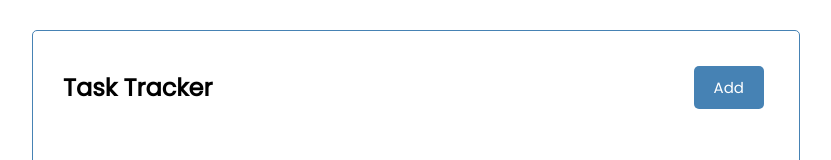
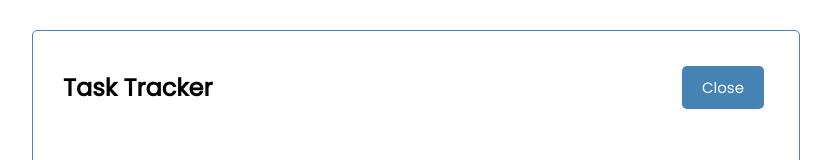
Before and after one commit to avacadok/angular, an Angular app: page / in a window 1280 px wide. Both pictures are taken after a click on the button "Add". Shown: the top 160 px of the page, without its empty margins (224-1055 px from the left). Built offline with nearby package versions, Linux system fonts and the light colour scheme; data requests are answered from the project's data file.

Commit message:
toggle to show the add task section when click on add

```diff
--- a/src/app/components/add-task/add-task.component.html
+++ b/src/app/components/add-task/add-task.component.html
@@ -1,4 +1,4 @@
-<form class="add-form" (ngSubmit)="onSubmit()">
+<form *ngIf="showAddTask" class="add-form" (ngSubmit)="onSubmit()">
   <div class="add-task-form">
     <label for="text">Task</label>
     <input type="text"
--- a/src/app/components/add-task/add-task.component.ts
+++ b/src/app/components/add-task/add-task.component.ts
@@ -1,5 +1,7 @@
 import { Component, OnInit, Output, EventEmitter } from '@angular/core';
 import { Task } from 'src/app/Task';
+import { UiService } from 'src/app/services/ui.service';
+import { Subscription } from 'rxjs';
 
 @Component({
   selector: 'app-add-task',
@@ -11,8 +13,14 @@
   text: string;
   day: string;
   reminder: boolean = false;
+  showAddTask: boolean = false;
+  subscription: Subscription;
 
-  constructor() { }
+  constructor(private uiService: UiService) {
+    this.subscription = this.uiService
+      .onToggle()
+      .subscribe(value => this.showAddTask = value)
+   }
 
   ngOnInit(): void {
   }
--- a/src/app/components/header/header.component.html
+++ b/src/app/components/header/header.component.html
@@ -1,7 +1,7 @@
 <header>
   <h1>{{title}}</h1>
   <app-button
-  text="Add"
+  text="{{ showAddTask ? 'Close' : 'Add' }}"
   color="steelblue"
   (btnClick)="toggleAddTask()"
   ></app-button>
--- a/src/app/components/header/header.component.ts
+++ b/src/app/components/header/header.component.ts
@@ -1,4 +1,6 @@
 import { Component, OnInit } from '@angular/core';
+import { UiService } from 'src/app/services/ui.service';
+import { Subscription } from 'rxjs';
 
 @Component({
   selector: 'app-header',
@@ -7,14 +9,20 @@
 })
 export class HeaderComponent implements OnInit {
   title: string = 'Task Tracker';
+  showAddTask: boolean = false;
+  subscription: Subscription;
 
-  constructor() { }
+  constructor(private uiService: UiService) {
+    this.subscription = this.uiService
+      .onToggle()
+      .subscribe(value => this.showAddTask = value)
+  }
 
   ngOnInit(): void {
   }
 
   toggleAddTask() {
-    console.log("toggle")
+    this.uiService.toggleAddTask();
   }
 
 }
--- /dev/null
+++ b/src/app/services/ui.service.ts
@@ -0,0 +1,22 @@
+import { Injectable } from '@angular/core';
+import { Observable, Subject } from 'rxjs';
+
+@Injectable({
+  providedIn: 'root'
+})
+export class UiService {
+  private showAddTask: boolean = false;
+  private subject = new Subject<any>();
+
+  constructor() { }
+
+  toggleAddTask(): void {
+    //set showAddTask to the opposite value
+    this.showAddTask = !this.showAddTask;
+    this.subject.next(this.showAddTask)
+  }
+
+  onToggle(): Observable<any> {
+    return this.subject.asObservable();
+  }
+}
```
Also changed, not shown: 1 other file (tests, documents, lock files or other folders).
